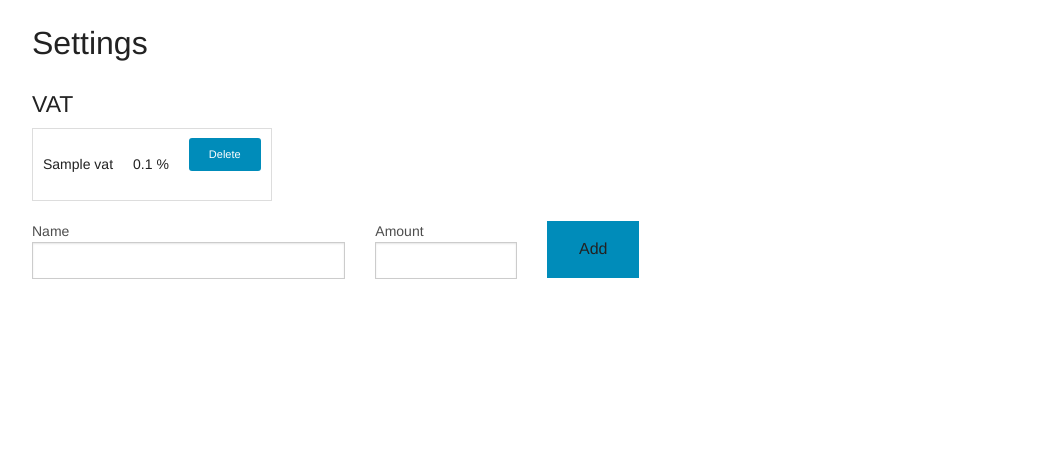
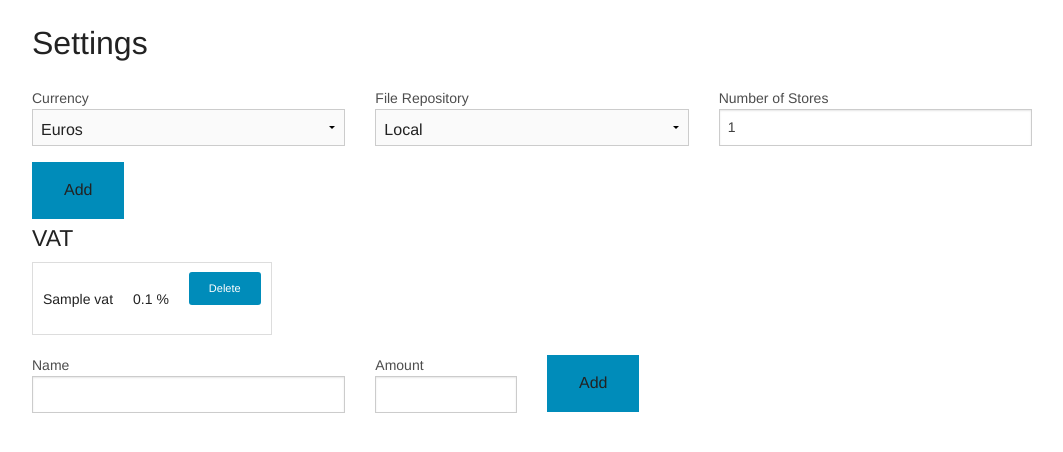
Before and after one commit to oeilgauche/vicuna, a Flask app: page /backend/settings/ in a window 1280 px wide. Shown: the part 45-497 px from the top of the page, without its empty margins (108-1171 px from the left). Run offline with Flask 2, Linux system fonts and the light colour scheme; tables that the repository leaves empty hold one stand-in row (values such as "Sample post").

Commit message:
Updated products and settings

```diff
--- a/app/settings/forms.py
+++ b/app/settings/forms.py
@@ -1,13 +1,25 @@
 from flask.ext.babel import Babel
 from flask.ext.wtf import Form
 from wtforms import (StringField, BooleanField, TextAreaField, IntegerField, SelectField,
-					SelectMultipleField, DecimalField, RadioField, widgets)
+					SelectMultipleField, DecimalField, RadioField, HiddenField, widgets)
 from wtforms.validators import DataRequired, Length, Email
 from ..products.models import Product, Category
 from ..suppliers.models import Supplier
-from .models import VAT
+from .models import VAT, Settings
 
 
 class AddVAT(Form):
 	name = StringField('Name', validators=[DataRequired()])
 	amount = DecimalField('Amount', validators=[DataRequired()])
+	vat_hidden = HiddenField('VAT', default="vat")
+
+
+class UpdateSettings(Form):
+	currency = SelectField('Currency',
+							choices=[('euro', 'Euros'), ('gbp', 'GBP')],
+							validators=[DataRequired()])
+	file_repo = SelectField('File Repository',
+							choices=[('local', 'Local'), ('s3', 'Amazon S3')],
+							validators=[DataRequired()])
+	nb_of_stores = IntegerField('Number of Stores', validators=[DataRequired()])
+	settings_hidden = HiddenField('Settings', default="settings")
--- a/app/settings/views.py
+++ b/app/settings/views.py
@@ -12,10 +12,10 @@ from app import db
 settings = Blueprint('settings', __name__, url_prefix='/backend/settings')
 
 # Import the forms
-from .forms import AddVAT
+from .forms import AddVAT, UpdateSettings
 
 # Import the models
-from .models import VAT
+from .models import VAT, Settings
 from ..suppliers.models import Supplier
 from ..products.models import Product, Category
 
@@ -27,9 +27,27 @@ from config import LANGUAGES
 @settings.route('/', methods=['GET', 'POST'])
 def settings_list():
 
-	add_vat = AddVAT()
+	# Settings area
+	settings_items = Settings.query.first()
+	settings = UpdateSettings(prefix="settings")
 
-	if add_vat.validate_on_submit():
+	if settings.validate_on_submit() and settings.settings_hidden.data:
+		update_settings = Settings(currency=settings.currency.data,
+									file_repo=settings.file_repo.data,
+									nb_of_stores=settings.nb_of_stores.data)
+		db.session.add(update_settings)
+		db.session.commit()
+		flash('Settings updated!', 'success')
+
+
+	settings.currency.data = settings_items.currency
+	settings.file_repo.data = settings_items.file_repo
+	settings.nb_of_stores.data = settings_items.nb_of_stores
+
+	# VAT area
+	add_vat = AddVAT(prefix="add_vat")
+
+	if add_vat.validate_on_submit() and add_vat.vat_hidden.data:
 		amount = int(add_vat.amount.data * 100)
 		vat = VAT(name=add_vat.name.data,
 					amount=amount)
@@ -44,6 +62,7 @@ def settings_list():
 
 	return render_template('settings/settings.html',
                             title='Products',
+                            settings=settings,
                             vat_items=vat_items,
                             add_vat=add_vat)
 
--- a/app/templates/settings/settings.html
+++ b/app/templates/settings/settings.html
@@ -4,6 +4,34 @@
 {% block content %}
 	<h1>Settings</h1>
 	{% include "backend/flash.html" %}
+	<form method="post" action="" name="add">
+	    {{ settings.hidden_tag() }}
+	    <div class="row">
+		    <div class="small-4 columns">
+		    		{{ settings.currency.label }} {{ settings.currency() }}
+		    		{% for error in settings.currency.errors %}
+		    			<small class="error">{{ error }}</small>
+	                {% endfor %}
+		    </div>
+		    <div class="small-4 columns">
+		    		{{ settings.file_repo.label }} {{ settings.file_repo() }}
+		    		{% for error in settings.file_repo.errors %}
+		    			<small class="error">{{ error }}</small>
+	                {% endfor %}
+		    </div>
+		    <div class="small-4 columns">
+		    		{{ settings.nb_of_stores.label }} {{ settings.nb_of_stores() }}
+		    		{% for error in settings.nb_of_stores.errors %}
+		    			<small class="error">{{ error }}</small>
+	                {% endfor %}
+		    </div>
+		</div>
+		<div class="row">
+			<div class="small-2 columns end">
+		    	<button type="submit" value="Add">Add</button>
+		    </div>
+		</div>
+	</form>
 	<h4>VAT</h4>
 	<table>
 		{% for vat_item in vat_items %}
@@ -35,5 +63,6 @@
 		    <div class="small-2 columns end">
 		    	<button type="submit" value="Add">Add</button>
 		    </div>
+		</div>
 	</form>
 {% endblock %}
```
Also changed, not shown: app/products/models.py (+17 -0 lines), app/settings/models.py (+11 -0 lines), manage.py (+13 -0 lines).
